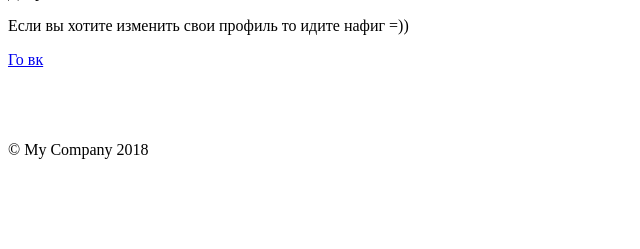
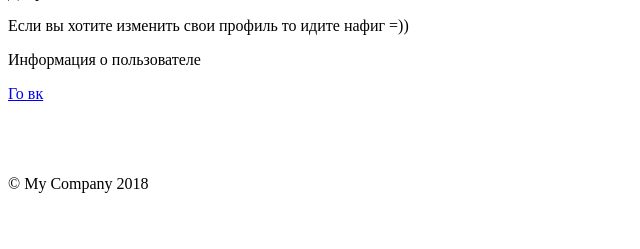
Before and after one commit to psiu7217/yii.webernetic.by, a Yii app: template views/users/index.php in a window 1280 px wide. Shown: the part 80-329 px from the top of the page, without its empty margins (0-640 px from the left). Run offline with PHP 8.4 and a stand-in for Yii, Linux system fonts and the light colour scheme; the template is opened without the code that fills it, so the values that code supplies are empty; some libraries are stand-ins or nearby versions.

Commit message:
Внешний вид страниц

```diff
--- a/views/users/index.php
+++ b/views/users/index.php
@@ -3,29 +3,46 @@
 /* @var $this yii\web\View */
 
 $this->title = 'Бюджет | Пользователи';
+
 use yii\widgets\Pjax;
+
 ?>
 
+<div class="top_block">
     <div class="row">
         <div class="col-sm-12 text-right">
-        <a href="<?php echo $url_logout?>">Выход</a>
+            <a href="<?php echo $url_logout ?>" class="btn btn_dark">Выход</a>
+        </div>
     </div>
 </div>
 
-<div class="row">
-    <div class="col-sm-12">
-        <p>Добро пожаловать: <strong><?php echo $user_info->name ?></strong></p>
+<div class="card">
+    <div class="card_header">
+        <p class="title">Добро пожаловать: <strong><?php echo $user_info->name ?></strong></p>
+    </div>
+    <div class="card_body">
         <p>Если вы хотите изменить свои профиль то идите нафиг =))</p>
     </div>
 </div>
 
+<div class="card">
+    <div class="card_header">
+        <p class="title">Информация о пользователе</p>
+    </div>
+    <div class="card_body">
         <?php Pjax::begin(['enablePushState' => false]); ?>
+
             <a class="btn btn_red" href="/users/?id=1" data-pjax="1">Го вк</a>
 
             <pre>
                 <?php print_r($ACCESS_TOKEN) ?>
             </pre>
+
             <pre>
                 <?php print_r($user_info) ?>
             </pre>
+
         <?php Pjax::end(); ?>
+
+    </div>
+</div>
--- a/web/css/site.css
+++ b/web/css/site.css
@@ -248,6 +248,8 @@ body {
     background-clip: border-box;
     border: 1px solid #c8ced3;
     border-radius: .25rem;
+    margin-bottom: 10px;
+    margin-top: 10px;
 }
 
 .main_title {
@@ -431,6 +433,7 @@ a.desc:after {
 }
 .btn_dark:focus, .btn_dark.focus {
     box-shadow: 0 0 0 0.2rem rgba(47,53,58,.5);
+    color: #ffffff;
 }
 
 .top_items {
```
Also changed, not shown: views/site/index.php (+10 -4 lines), views/statistics/index.php (+9 -5 lines). Lines whose indentation alone changed are shown as unchanged.
